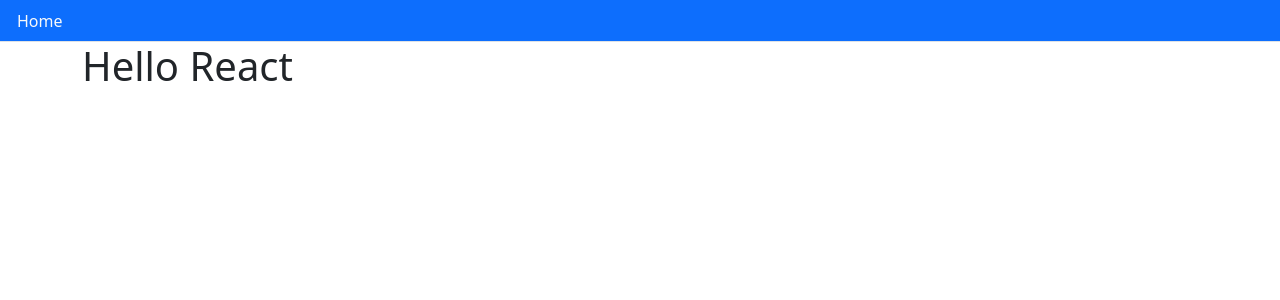
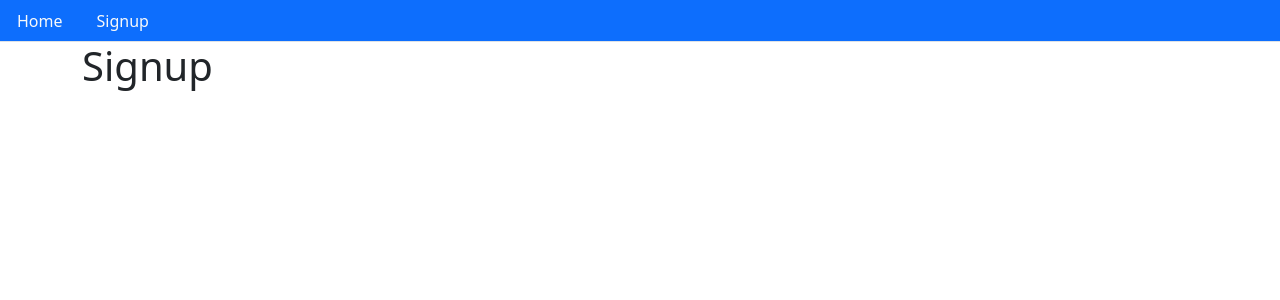
Before and after one commit to sergiogregorutti/devslearning-client, a React (Create React App) app: page /signup in a window 1280 px wide. Shown: the top 300 px of the page. Built offline with nearby package versions, Linux system fonts and the light colour scheme.

Commit message:
Add Signup page

```diff
--- a/package.json
+++ b/package.json
@@ -6,10 +6,12 @@
     "@testing-library/jest-dom": "^5.14.1",
     "@testing-library/react": "^11.2.7",
     "@testing-library/user-event": "^12.8.3",
+    "axios": "^0.21.4",
     "react": "^17.0.2",
     "react-dom": "^17.0.2",
     "react-router-dom": "^5.3.0",
     "react-scripts": "4.0.3",
+    "react-toastify": "^8.0.3",
     "web-vitals": "^1.1.2"
   },
   "scripts": {
--- a/src/Routes.js
+++ b/src/Routes.js
@@ -1,12 +1,14 @@
 import React from 'react';
 import { BrowserRouter, Switch, Route } from 'react-router-dom';
 import App from './App';
+import Signup from './auth/Signup';
 
 const Routes = () => {
     return (
         <BrowserRouter>
             <Switch>
-                <Route path="/" component={App} />
+                <Route path="/" exact component={App} />
+                <Route path="/signup" component={Signup} />
             </Switch>
         </BrowserRouter>
     );
--- /dev/null
+++ b/src/auth/Signup.js
@@ -0,0 +1,18 @@
+import React, { useState } from 'react';
+import { Link, Redirect } from 'react-router-dom';
+import Layout from '../core/Layout';
+import axios from 'axios';
+import { ToastContainer, toast } from 'react-toastify';
+import 'react-toastify/dist/ReactToastify.min.css';
+
+const Signup = () => {
+    return (
+        <Layout>
+            <ToastContainer />
+
+            <h1>Signup</h1>
+        </Layout>
+    );
+};
+
+export default Signup;
--- a/src/core/Layout.js
+++ b/src/core/Layout.js
@@ -7,6 +7,11 @@ const Layout = ({children}) => {
             <li className="nav-item">
                 <Link to="/" className="text-light nav-link">
                     Home
+                </Link>
+            </li>
+            <li className="nav-item">
+                <Link to="/signup" className="text-light nav-link">
+                    Signup
                 </Link>
             </li>
         </ul>
```
Also changed, not shown: 1 other file (tests, documents, lock files or other folders).
